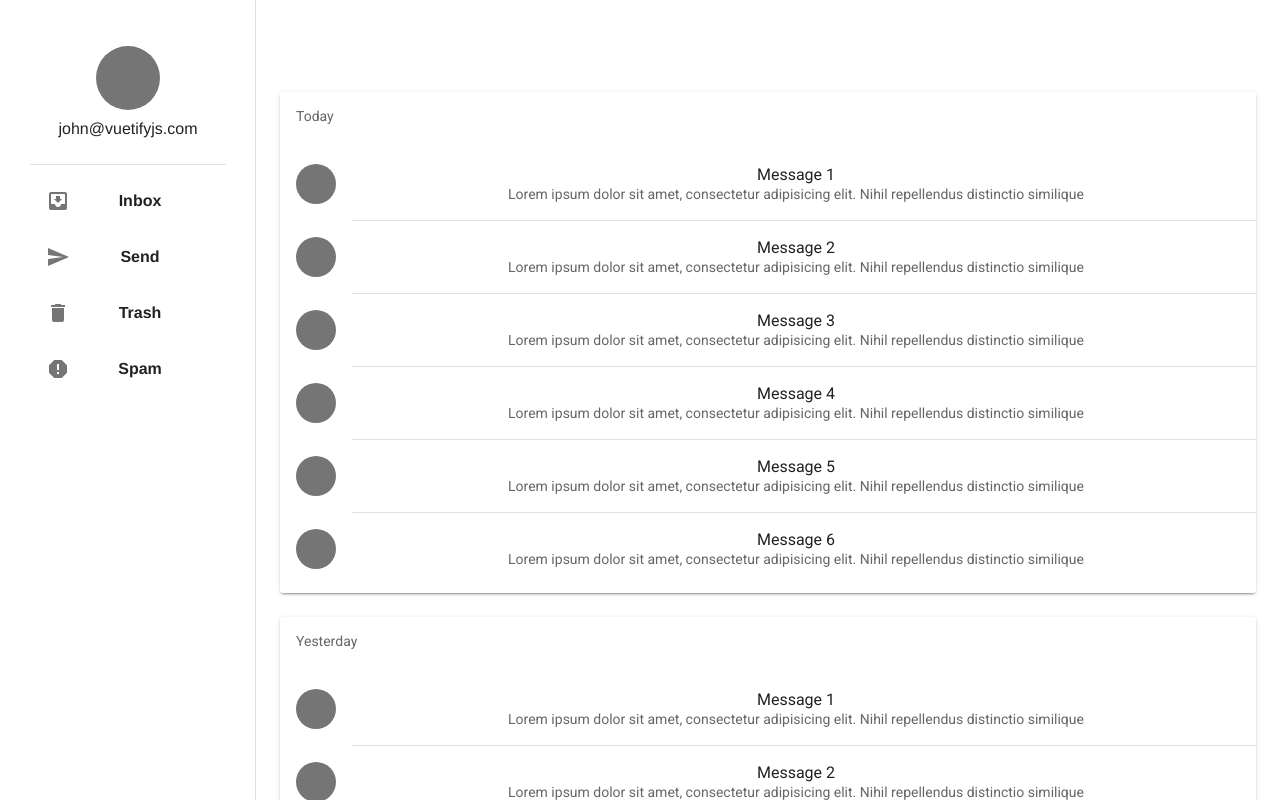
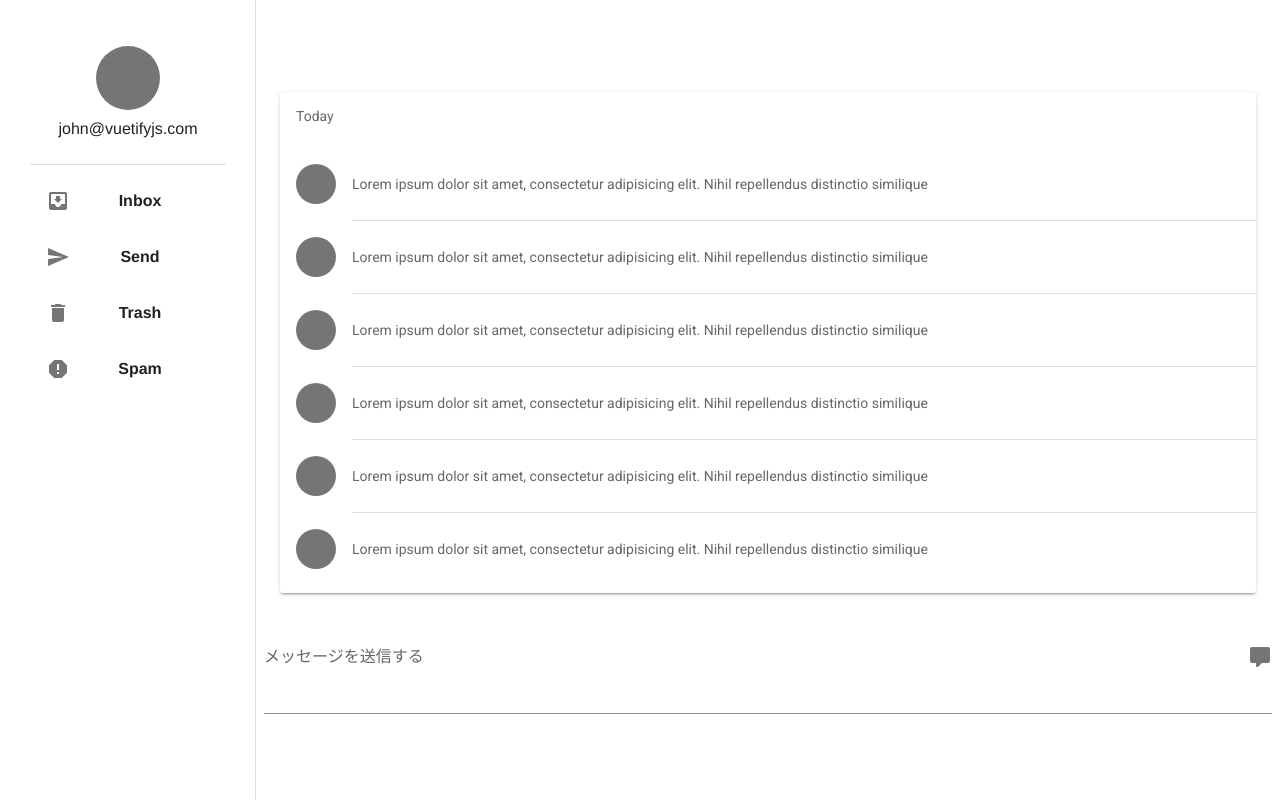
Before and after one commit to nsktky/chatapp, a Vue app: page /chat in a window 1280 px wide. Shown: the top 800 px of the page. Built offline with nearby package versions, Linux system fonts and the light colour scheme.

Commit message:
chatboard修正.メッセージ送信欄追加.

```diff
--- a/src/views/ChatBoard.vue
+++ b/src/views/ChatBoard.vue
@@ -25,9 +25,9 @@
                       </v-list-item-avatar>
 
                       <v-list-item-content>
-                        <v-list-item-title>Message {{ n }}</v-list-item-title>
+                        <!-- <v-list-item-title>Message {{ n }}</v-list-item-title> -->
 
-                        <v-list-item-subtitle>
+                        <v-list-item-subtitle class="message">
                           Lorem ipsum dolor sit amet, consectetur adipisicing elit. Nihil repellendus distinctio similique
                         </v-list-item-subtitle>
                       </v-list-item-content>
@@ -44,14 +44,28 @@
             </v-col>
           </v-row>
         </v-container>
+
+        <v-textarea
+          append-icon="mdi-comment"
+          class="mx-2"
+          label="メッセージを送信する"
+          rows="3"
+          auto-grow
+        >
+        </v-textarea>
       </v-main>
     </v-app>
   </template>
 
   <script>
     export default {
+      created(){
+        this.user_id = this.$route.query.user_id;
+        console.log('user_id', this.user_id);
+      },
       data: () => ({
-        cards: ['Today', 'Yesterday'],
+        user_id: '',
+        cards: ['Today'],
         drawer: null,
         links: [
           ['mdi-inbox-arrow-down', 'Inbox'],
@@ -62,3 +76,9 @@
       }),
     }
   </script>
+
+  <style>
+    .message{
+        text-align: left;
+    }
+  </style>
```
